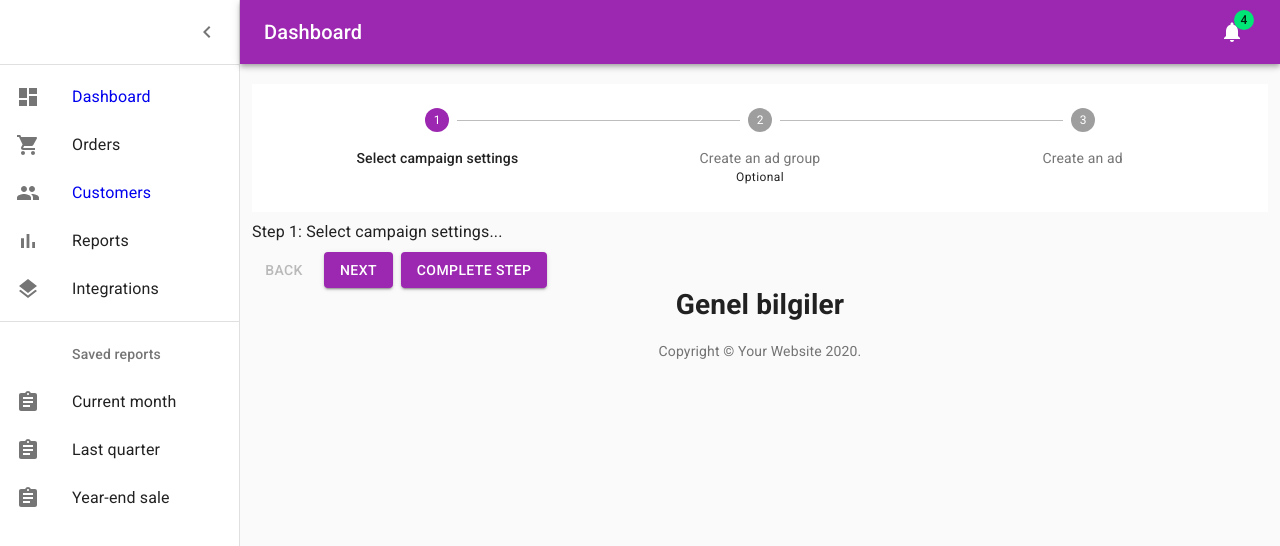
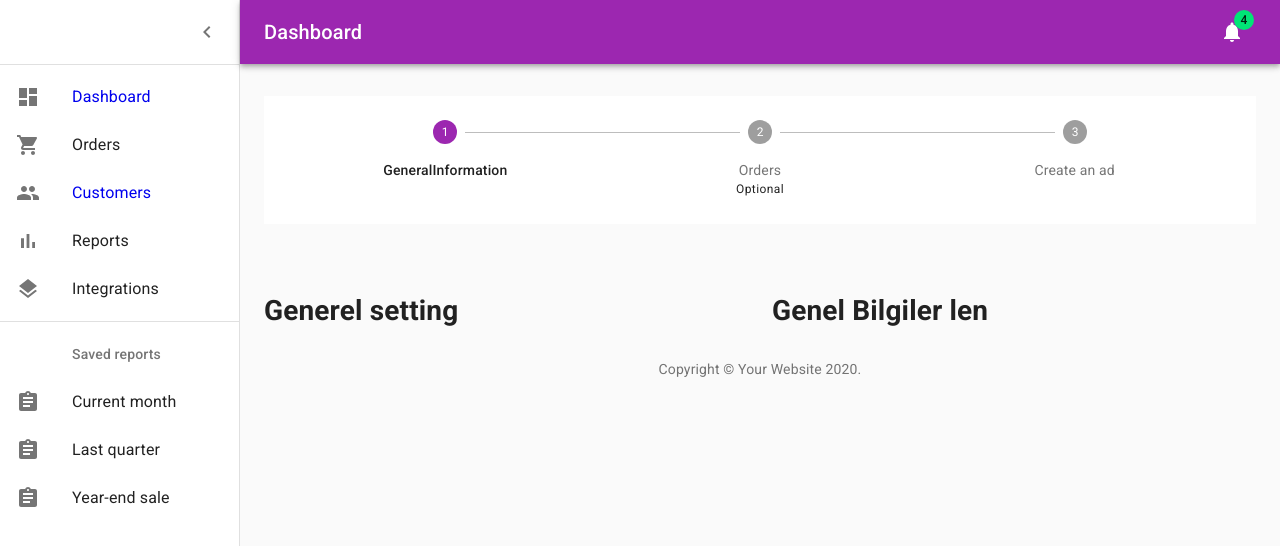
Before and after one commit to metinozkan/E-berberAdmin, a React (Create React App) app: page /general-information in a window 1280 px wide. Shown: the top 546 px of the page. Built offline with nearby package versions, Linux system fonts and the light colour scheme.

Commit message:
added stepper Layout

```diff
--- a/src/Components/LayoutStepper/index.js
+++ b/src/Components/LayoutStepper/index.js
@@ -6,9 +6,12 @@ import StepButton from "@material-ui/core/StepButton";
 import Button from "@material-ui/core/Button";
 import Typography from "@material-ui/core/Typography";
 
+import { useHistory } from "react-router-dom";
+
 const useStyles = makeStyles((theme) => ({
   root: {
     width: "100%",
+    marginBottom: "5em",
   },
   button: {
     marginRight: theme.spacing(1),
@@ -26,7 +29,7 @@ const useStyles = makeStyles((theme) => ({
 }));
 
 function getSteps() {
-  return ["Select campaign settings", "Create an ad group", "Create an ad"];
+  return ["GeneralInformation", "Orders", "Create an ad"];
 }
 
 function getStepContent(step) {
@@ -49,6 +52,7 @@ export const LayoutStepper = () => {
   const [skipped, setSkipped] = React.useState(new Set());
   const steps = getSteps();
 
+  const history = useHistory();
   const totalSteps = () => {
     return getSteps().length;
   };
@@ -99,11 +103,20 @@ export const LayoutStepper = () => {
     setActiveStep(newActiveStep);
   };
 
-  const handleBack = () => {
-    setActiveStep((prevActiveStep) => prevActiveStep - 1);
-  };
+  const handleStep = (step) => () => {
+    switch (step) {
+      case 0:
+        history.push("/general-information");
+        break;
+      case 1:
+        history.push("/orders");
 
-  const handleStep = (step) => () => {
+        break;
+      case 2:
+        break;
+      default:
+        console.log("home a gider");
+    }
     setActiveStep(step);
   };
 
@@ -163,66 +176,13 @@ export const LayoutStepper = () => {
           );
         })}
       </Stepper>
-      <div>
-        {allStepsCompleted() ? (
-          <div>
-            <Typography className={classes.instructions}>
-              All steps completed - you&apos;re finished
-            </Typography>
-            <Button onClick={handleReset}>Reset</Button>
-          </div>
-        ) : (
-          <div>
-            <Typography className={classes.instructions}>
-              {getStepContent(activeStep)}
-            </Typography>
-            <div>
-              <Button
-                disabled={activeStep === 0}
-                onClick={handleBack}
-                className={classes.button}
-              >
-                Back
-              </Button>
-              <Button
-                variant="contained"
-                color="primary"
-                onClick={handleNext}
-                className={classes.button}
-              >
-                Next
-              </Button>
-              {isStepOptional(activeStep) && !completed.has(activeStep) && (
-                <Button
-                  variant="contained"
-                  color="primary"
-                  onClick={handleSkip}
-                  className={classes.button}
-                >
-                  Skip
-                </Button>
-              )}
-
-              {activeStep !== steps.length &&
-                (completed.has(activeStep) ? (
-                  <Typography variant="caption" className={classes.completed}>
-                    Step {activeStep + 1} already completed
-                  </Typography>
-                ) : (
-                  <Button
-                    variant="contained"
-                    color="primary"
-                    onClick={handleComplete}
-                  >
-                    {completedSteps() === totalSteps() - 1
-                      ? "Finish"
-                      : "Complete Step"}
-                  </Button>
-                ))}
-            </div>
-          </div>
-        )}
-      </div>
+      {/* <div>
+        <div>
+          <Typography className={classes.instructions}>
+            {getStepContent(activeStep)}
+          </Typography>
+        </div>
+      </div> */}
     </div>
   );
 };
--- /dev/null
+++ b/src/Pages/GeneralInformation/components/GeneralSettings.js
@@ -0,0 +1,5 @@
+import React from "react";
+
+export const GeneralSettings = () => {
+  return <h1>Generel setting</h1>;
+};
--- a/src/Pages/GeneralInformation/index.js
+++ b/src/Pages/GeneralInformation/index.js
@@ -1,8 +1,22 @@
 import React from "react";
 import styled from "styled-components";
+import { Grid } from "@material-ui/core";
+
+import { GeneralSettings } from "./components/GeneralSettings";
 
 const GeneralInformation = () => {
-  return <h1>Genel bilgiler</h1>;
+  return (
+    <Grid container spacing={3} justify="center" alignItems="center" style={{}}>
+      <Grid item xs={6}>
+        <div style={{ width: "100%", height: "100%" }}>
+          <GeneralSettings />
+        </div>
+      </Grid>
+      <Grid item xs={6}>
+        <h1>Genel Bilgiler len</h1>
+      </Grid>
+    </Grid>
+  );
 };
 
 export default GeneralInformation;
--- a/src/_layouts/default/DefaultLayout.js
+++ b/src/_layouts/default/DefaultLayout.js
@@ -181,15 +181,7 @@ const DefaultLayout = (props) => {
       <main className={classes.content}>
         <div className={classes.appBarSpacer} />
         <Container maxWidth="lg" className={classes.container}>
-          <Grid
-            container
-            spacing={3}
-            direction="column"
-            justify="center"
-            alignItems="center"
-          >
-            {props.children}
-          </Grid>
+          <div style={{ height: "100%", width: "100%" }}>{props.children}</div>
           <Box pt={4}>
             <Copyright />
           </Box>
--- a/src/routes/index.js
+++ b/src/routes/index.js
@@ -10,15 +10,19 @@ const Home = () => {
 const Customers = () => {
   return <h1>Customers</h1>;
 };
+const Orders = () => {
+  return <h1>Orders</h1>;
+};
 export default function Routes() {
   return (
     <Switch>
       <Route path="/" exact component={Home} />
       <Route path="/customers" exact component={Customers} />
+      <Route path="/orders" exact component={Orders} />
 
       <Route path="/general-information" exact component={GeneralInformation} />
       {/* redirect user to SignIn page if route does not exist and user is not authenticated */}
-      <Route component={"Login"} />
+      {/* <Route component={"Login"} /> */}
     </Switch>
   );
 }
```
